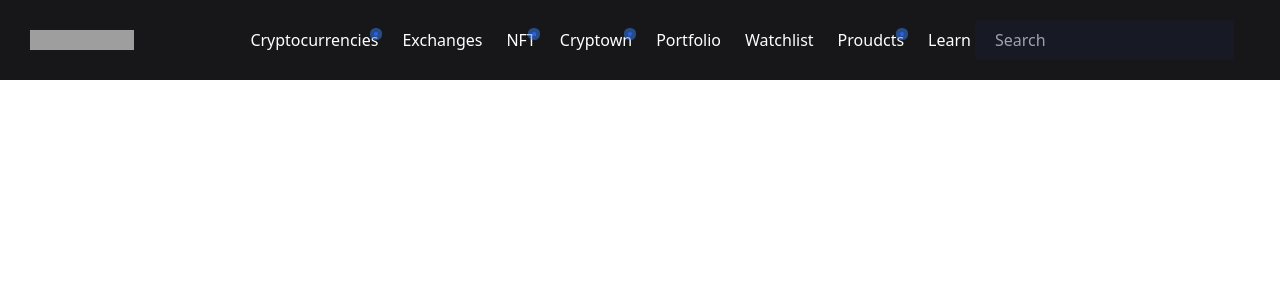
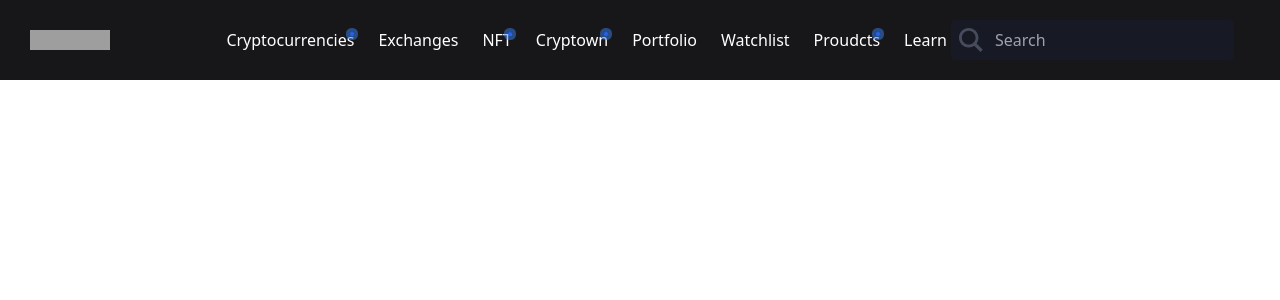
Before and after one commit to 0122wndnjs/coinmarketcap, a Next.js app: page / in a window 1280 px wide. Shown: the top 300 px of the page. Built offline with nearby package versions, Linux system fonts and the light colour scheme; grey boxes are pictures that could not be loaded.

Commit message:
adding search icon

```diff
--- a/components/Header.js
+++ b/components/Header.js
@@ -1,5 +1,6 @@
 import React from "react";
 import Image from "next/image";
+import Search from "../assets/svg/search";
 
 const styles = {
   header: `bg-[#17171A] text-white h-20 flex gap-[100px] w-full p-[30px]`,
@@ -62,7 +63,7 @@
         <div className="flex items-center">
           {/* <ConnectButton /> */}
           <div className={styles.inputContainer}>
-            {/* <Search /> */}
+            <Search />
             <input className={styles.input} placeholder="Search" />
           </div>
         </div>
```
